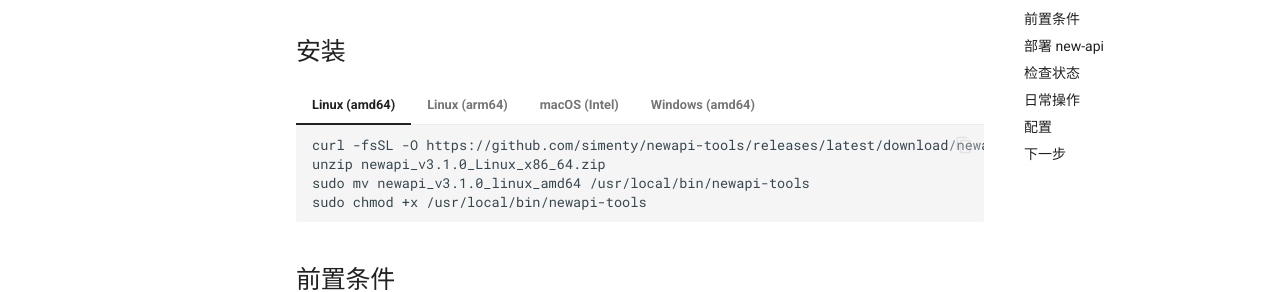
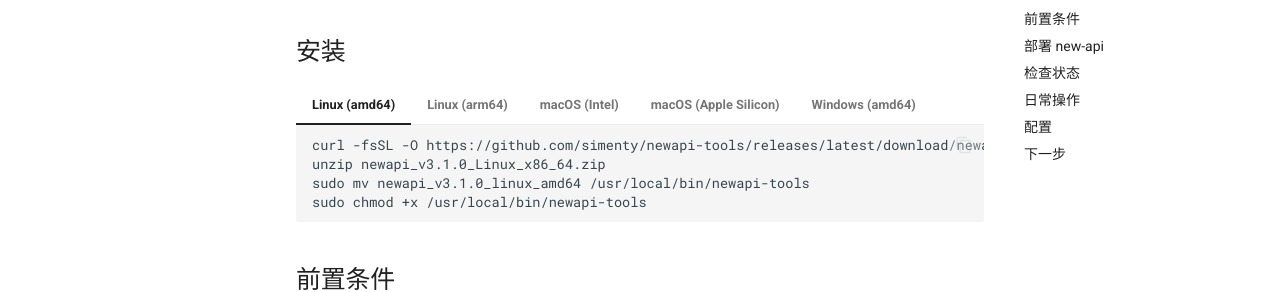
Before and after one commit to simenty/newapi-tools, an MkDocs documentation site: the page built from docs/guide/getting-started.md, in a window 1280 px wide and 900 px high. Shown: the part 194-486 px from the top of the window. Built offline with MkDocs 1.6.1 and Material for MkDocs 9.7.7, drawn with Linux system fonts in a browser that asks for light colours; comment, search, counter and statistics services are not loaded; some of the changed lines change nothing that is shown.

Commit message:
docs: add macOS Apple Silicon install instructions

````diff
--- a/docs/guide/getting-started.md
+++ b/docs/guide/getting-started.md
@@ -26,6 +26,15 @@
     curl -fsSL -O https://github.com/simenty/newapi-tools/releases/latest/download/newapi_v3.1.0_Darwin_x86_64.zip
     unzip newapi_v3.1.0_Darwin_x86_64.zip
     sudo mv newapi_v3.1.0_darwin_amd64 /usr/local/bin/newapi-tools
+    sudo chmod +x /usr/local/bin/newapi-tools
+    ```
+
+=== "macOS (Apple Silicon)"
+
+    ```bash
+    curl -fsSL -O https://github.com/simenty/newapi-tools/releases/latest/download/newapi_v3.1.0_Darwin_arm64.zip
+    unzip newapi_v3.1.0_Darwin_arm64.zip
+    sudo mv newapi_v3.1.0_darwin_arm64 /usr/local/bin/newapi-tools
     sudo chmod +x /usr/local/bin/newapi-tools
     ```
 
````
